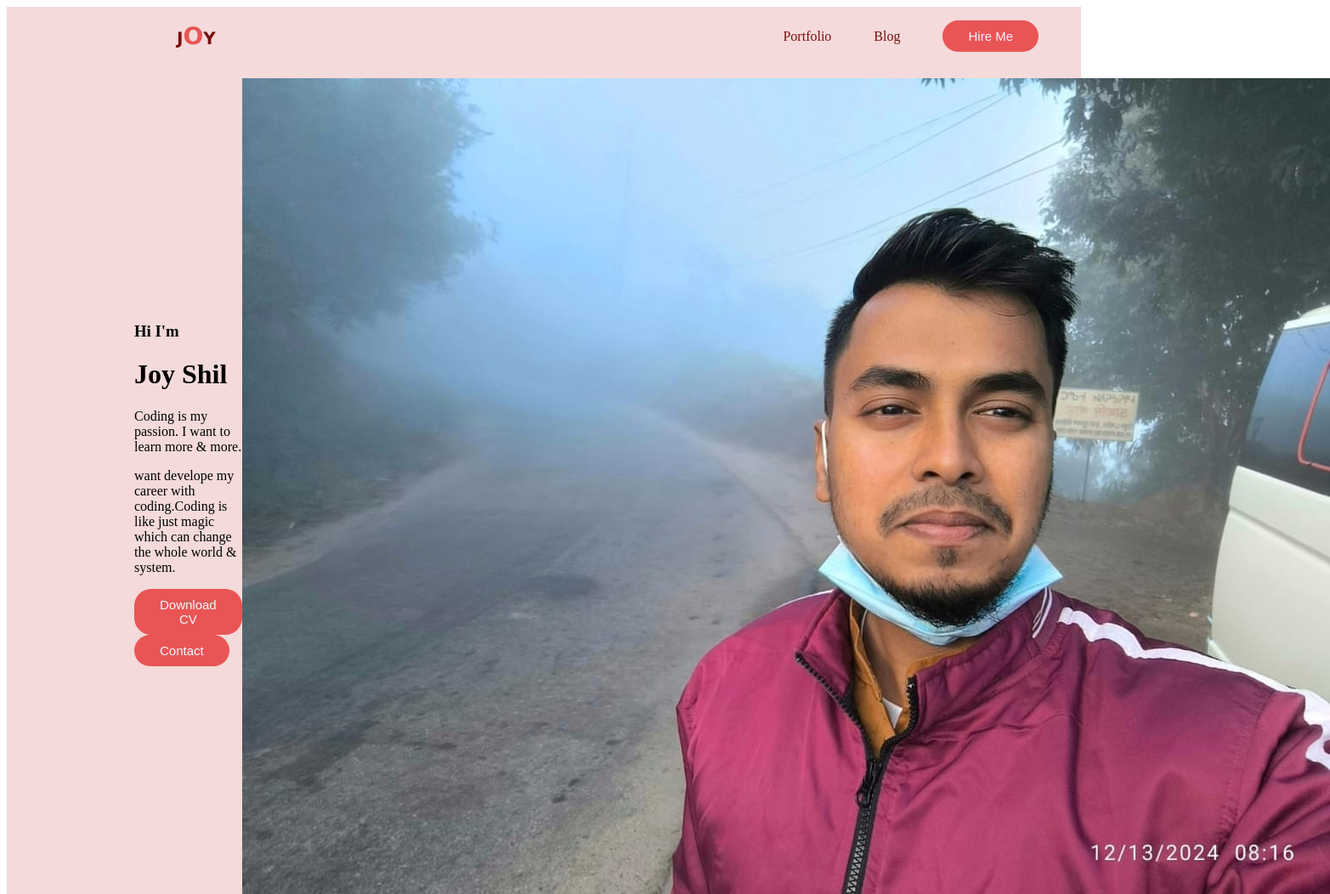
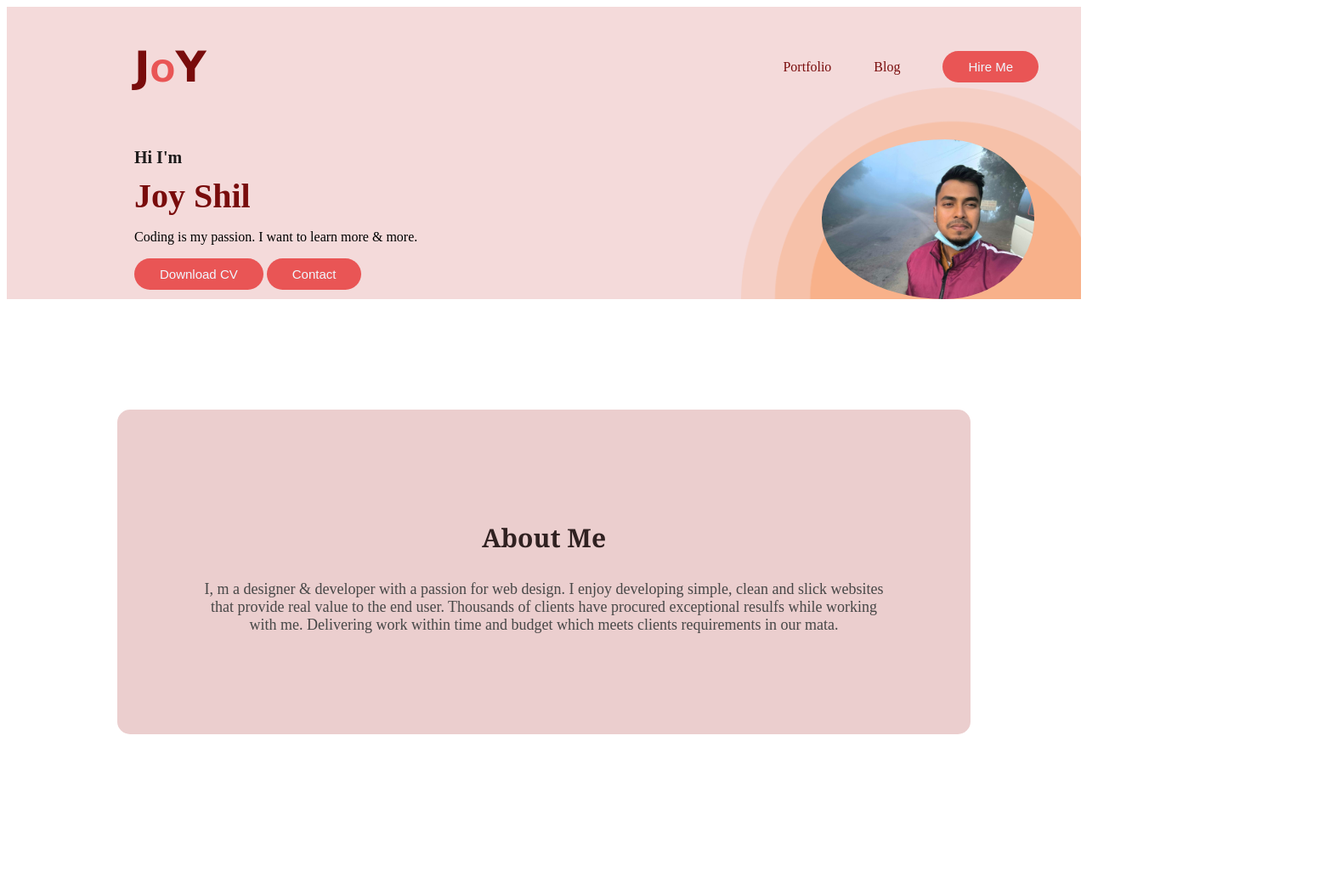
Before and after one commit to Joy-Shil/developer-portfolio, a plain HTML site: page index.html in a window 1280 px wide. Shown: the top 1052 px of the page at 85% size, 1565 px wide, since content can reach past the window. After the commit the page ends 994 px from the top, so only its background shows below. Drawn offline with Linux system fonts and the light colour scheme.

Commit message:
about section

```diff
--- a/index.html
+++ b/index.html
@@ -28,15 +28,25 @@
                 <h3 class="banner-greeting">Hi I'm</h3>
                 <h1 class="banner-heading">Joy Shil</h1>
                 <p>Coding is my passion. I want to learn more & more.</p>
-                 <p>want develope my career with coding.Coding is like just magic which can change the whole world & system.</p>
-                <button class="btn-common">Download CV</button>
-                <button class="btn-common">Contact</button>
+                <!-- <p>want develope my career with coding.Coding is like just magic which can change the whole world & system.</p> -->
+
+                <div class="banner-btn">
+                    <button class="btn-common">Download CV</button>
+                    <button class="btn-common">Contact</button>
+                </div>
             </div>
             <img class="profile-pic" src="image/joyyy.jpg" alt="">
         </div>
     </header>
     <main>
+        <section class="about">
+            <h3 class="section-title">About Me</h3>
+            <p class="section-description">I, m a designer & developer with a passion for web design.
+                I enjoy developing simple, clean and slick websites that provide real value to the end user.
+                Thousands of clients have procured exceptional resulfs while working with me.
+                Delivering work within time and budget which meets clients requirements in our mata.</p>
 
+        </section>
     </main>
     <footer>
 
--- a/styles/portfolio.css
+++ b/styles/portfolio.css
@@ -17,9 +17,8 @@ body {
     font-weight: 200;
     font-style: normal;
   }
-
   .text-o {
-    font-size: 28px;
+    font-size: 35px;
     font-weight: bolder;
     color: rgb(233, 85, 85);
   }
@@ -36,14 +35,15 @@ nav {
   display: flex;
   justify-content: space-between;
   align-items: center;
+
 }
 
 .nav-title {
   color: rgb(121, 12, 12);
   font-family: Verdana, Geneva, Tahoma, sans-serif;
-  font-size: 20px;
+  font-size: 50px;
   font-weight: bolder;
-  padding: 0px 200px;
+  padding: 0px 150px;
 }
 
 nav>ul {
@@ -63,13 +63,59 @@ nav a {
 /* header styles */
 .header{
   background-color: rgb(244, 218, 218);
+  background-image: url(/image/header_bg.png);
+  background-position: bottom right;
+  background-repeat: no-repeat;
+  background-size: 400px;
+
 }
 .banner{
-  padding: 15px 15px 15px 150px;
+  padding: 15px 15px 0px 150px;
   display: flex;
   align-items: center;
+  justify-content: space-between;
 }
-.banner .profile-pc{
-  width: 200px;
+.banner .profile-pic{
+  width: 250px;
+  border-radius: 100%;
+  padding-right: 40px;
 
 }
+.banner-greeting{
+  color: rgb(29, 27, 27);
+  font-size: 20px;
+  margin-top: 0px;
+  margin-bottom: 10px;
+}
+.banner-heading{
+  color: rgb(121, 12, 12) ;
+  font-size: 40px;
+  margin-top: 0px;
+  margin-bottom: 5px;
+
+}
+.banner-content{
+  max-width: 500px;
+}
+/* main content styles */
+/*About section styles part */
+.about{
+  padding: 100px;
+  margin: 130px;
+  border-radius: 15px;
+  background-color: rgb(235, 206, 206);
+}
+.section-title{
+  color: rgb(48, 33, 33);
+  text-align: center;
+  font-size: 30px;
+  font-style: normal;
+  font-family: Georgia, 'Times New Roman', Times, serif;
+  font-weight: 600;
+  line-height: normal;
+}
+.section-description{
+  text-align: center;
+  color: rgb(71, 71, 71);
+  font-size: 18px;
+}
```
Also changed, not shown: icons/facebook.png (added), icons/insta.png (added), icons/js.png (added), icons/mongo.png (added), icons/nodejs.png (added), icons/react.png (added), icons/twitter.png (added), image/background1.jpg (added), image/developer.png (added), image/developer1.jpg (added), image/header_bg.png (added).
